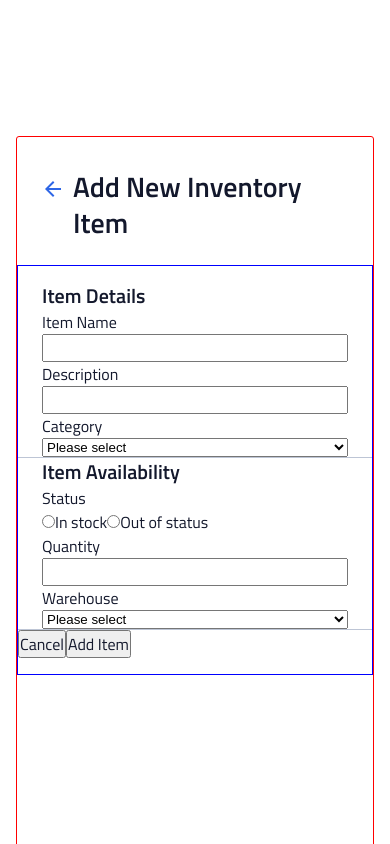
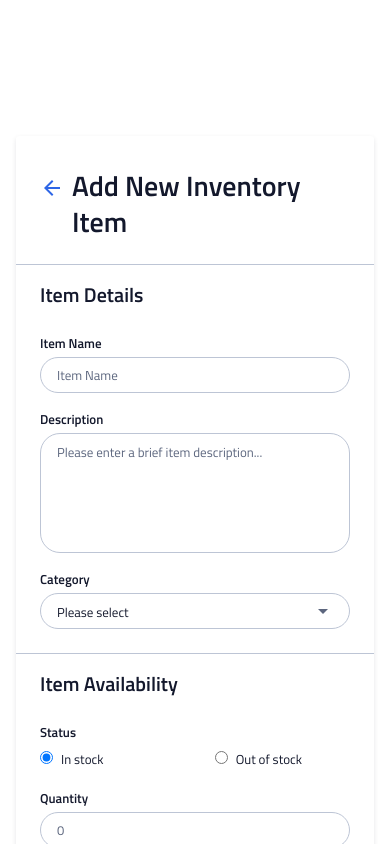
Before and after one commit to oikantik/team-two-instock, a React (Create React App) app in the folder client/: page /inventory/1 in a window 390 px wide. Shown: the top 844 px of the page. Built offline with nearby package versions, Linux system fonts and the light colour scheme.

Commit message:
Add styleing for mobile

```diff
--- a/client/src/components/AddInventoryItem/AddInventoryItem.js
+++ b/client/src/components/AddInventoryItem/AddInventoryItem.js
@@ -3,52 +3,131 @@ import './AddInventoryItem.scss'
 
 import backArrow from "../../assets/icons/arrow-back-24px.svg";
 
-const AddInventoryItem = () => {
+class AddInventoryItem extends React.Component {
+    render() {
         return (
             <div className="add-inventory-item">
+                {/* HEADING STARTS */}
                 <div className="add-inventory-item__heading">
                     <img className="add-inventory-item__heading-icon" src={backArrow} alt="Go back arrow" />
                     <h1 className="add-inventory-item__heading-text">Add New Inventory Item</h1>
                 </div>
+                {/* FORM STARTS */}
                 <form className="add-inventory-item__form">
+                    {/* ITEM DETAILS SECTION */}
                     <fieldset className="add-inventory-item__fieldset">
                         <legend className="add-inventory-item__legend">Item Details</legend>
-                    <label for="itemName">Item Name</label>
-                    <input name="itemName" id="itemName" type="text"/>
-                    <label for="itemDescription">Description</label>
-                    <input name="itemDescription" id="itemDescription" type="text"/>
-                    <label for="itemCategory">Category</label>
-                    <select name="itemCategory" id="itemCategory">
+                        <label
+                            className="add-inventory-item__label"
+                            for="itemName">
+                                Item Name
+                        </label>
+                        <input
+                            className="add-inventory-item__text-input"
+                            name="itemName" id="itemName"
+                            type="text"
+                            placeholder="Item Name"
+                            required/>
+                        <label
+                            className="add-inventory-item__label"
+                            for="itemDescription">
+                                Description
+                        </label>
+                        <textarea
+                            className="add-inventory-item__text-input add-inventory-item__text-input--textarea"
+                            name="itemDescription"
+                            id="itemDescription"
+                            placeholder="Please enter a brief item description..."
+                            required/>
+                        <label
+                            className="add-inventory-item__label"
+                            for="itemCategory">
+                                Category
+                        </label>
+                        <select
+                            className="add-inventory-item__text-input add-inventory-item__text-input--select"
+                            name="itemCategory"
+                            id="itemCategory"
+                            required>
                                 <option value="">Please select</option>
                                 <option value="test1">test1</option>
                                 <option value="test2">test2</option>
                         </select>
                     </fieldset>
+                    {/* ITEM AVAILABILITY SECTION */}
                     <fieldset className="add-inventory-item__fieldset">
                         <legend className="add-inventory-item__legend">Item Availability</legend>
                         <fieldset className="add-inventory-item__radio">
-                        <legend className="add-inventory-item__radio-legend">Status</legend>
-                        <input name="itemStatus" id="itemStatus" type="radio" />
-                        <label for="itemStatus">In stock</label>
-                        <input name="itemStatus" id="itemStatus" type="radio" />
-                        <label for="itemStatus">Out of status</label>
+                            <legend
+                                className="add-inventory-item__label add-inventory-item__label--radio">
+                                    Status
+                            </legend>
+                            <div className="add-inventory-item__radio-group">
+                                <input
+                                    className="add-inventory-item__radio-input"
+                                    name="itemStatus"
+                                    id="itemStatus"
+                                    type="radio"
+                                    checked />
+                                <label
+                                    className="add-inventory-item__radio-label"
+                                    for="itemStatus">
+                                        In stock
+                                </label>
+                            </div>
+                            <div className="add-inventory-item__radio-group">
+                                <input
+                                    className="add-inventory-item__radio-input"
+                                    name="itemStatus"
+                                    id="itemStatus"
+                                    type="radio" />
+                                <label
+                                    className="add-inventory-item__radio-label"
+                                    for="itemStatus">
+                                        Out of stock
+                                </label>
+                            </div>
                         </fieldset>
-                    <label for="itemQuantity">Quantity</label>
-                    <input name="itemQuantity" id="itemQuantity" type="text"/>
-                    <label for="itemWarehouse">Warehouse</label>
-                    <select name="itemWarehouse" id="itemWarehouse">
+                        <label
+                            className="add-inventory-item__label"
+                            for="itemQuantity">
+                                Quantity
+                        </label>
+                        <input
+                            className="add-inventory-item__text-input"
+                            name="itemQuantity"
+                            id="itemQuantity"
+                            type="number"
+                            placeholder="0"
+                            required/>
+                        <label  className="add-inventory-item__label" for="itemWarehouse">Warehouse</label>
+                        <select
+                            className="add-inventory-item__text-input add-inventory-item__text-input--select"
+                            name="itemWarehouse"
+                            id="itemWarehouse"
+                            required>
                                 <option value="">Please select</option>
                                 <option value="test1">test1</option>
                                 <option value="test2">test2</option>
                         </select>
                     </fieldset>
-                <div>
-                    <button type="reset">Cancel</button>
-                    <button type="submit">Add Item</button>
+                    {/* BUTTONS */}
+                    <div className="add-inventory-item__button-group">
+                        <button
+                            className="add-inventory-item__button add-inventory-item__button--secondary"
+                            type="reset">
+                                Cancel
+                        </button>
+                        <button
+                            className="add-inventory-item__button"
+                            type="submit">
+                                + Add Item
+                        </button>
                     </div>
                 </form>
             </div>
         );
+    }
 };
 
 export default AddInventoryItem;
--- a/client/src/components/AddInventoryItem/AddInventoryItem.scss
+++ b/client/src/components/AddInventoryItem/AddInventoryItem.scss
@@ -2,39 +2,33 @@
 @import '../../partials/typography';
 
 .add-inventory-item {
-    position: relative;
+    position: absolute;
     top: 136px;
     width: calc(100% - 2rem);
     height: 874px;
-    border: 1px solid red;
     border-radius: 3px;
-    margin: auto;
+    box-shadow: 0px 2px 5px rgba(19, 24, 44, 0.1);
+    margin: 0 calc( (100vw - (100vw - 2rem)) / 2);
     background-color: color(global-white);
 
     &__heading {
         position: relative;
         display: flex;
-        justify-content: baseline;
         align-items: flex-start;
         padding: 1.5rem;
         padding-top: 2rem;
-        // padding: 2rem 1.5rem 1.5rem 1.75rem;
-    }
+        border-bottom: 1px solid color(borders);
+        margin-bottom: 1rem;
 
-    &__heading-icon {
+        &-icon {
             position: relative;
             top: 0.5rem;
             margin-right: 0.5rem;
-
         }
 
-    &__heading-text {
+        &-text {
             @include m-h1;
         }
-
-    &__form {
-        padding: 1rem 0;
-        border: 1px solid blue;
     }
 
     &__fieldset {
@@ -42,14 +36,109 @@
         flex-direction: column;
         padding: 0 1.5rem;
         border: none;
+
+        // targets the "Item Details" fieldset
+        &:nth-child(1) {
             border-bottom: 1px solid color(borders);
+            margin-bottom: 1rem;
+        }
+
+        // targets the last child element within each fieldset
+        > :last-child {
+            margin-bottom: 1.5rem;
+        }
     }
 
     &__legend {
         @include m-h2;
+        margin-bottom: 1.5rem;
+    }
+
+    &__label {
+        @include m-h3;
+        margin-bottom: 0.25rem;
+
+        &--radio {
+            width: 100%;
+        }
+    }
+
+    &__text-input {
+        @include m-p2;
+        width: 100%;
+        height: 36px;
+        padding: 0.5rem 1rem;
+        border: 1px solid color(borders);
+        border-radius: 20px;
+        outline: none;
+        margin-bottom: 1rem;
+
+        &::placeholder {
+            @include m-p2;
+            color: color(table-header-text);
+        }
+
+        &--textarea {
+            height: 120px;
+            resize: none;
+        }
+
+        &--select {
+            @include m-p2;
+            font-family: $base-font-family;
+            color: color(global-black);
+            background-color: color(global-white);
+            background-image: url(../../assets/icons/arrow-drop-down-24px.svg);
+            background-repeat: no-repeat;
+            background-position: 95% 50%;
+            appearance: none;
+        }
     }
 
     &__radio {
+       display: flex;
+       flex-wrap: wrap;
+       justify-content: space-between;
+       align-items: center;
+       width: calc(100% - 48px);
        border: 0;
+       margin-bottom: 1.125rem;
+
+       &-group {
+           display: inline-block;
+       }
+
+       &-input {
+           padding: 0.5rem;
+           margin-right: .5rem;
+       }
+
+       &-label {
+           @include m-p2;
        }
    }
+
+   &__button-group {
+       display: flex;
+       justify-content: space-between;
+       padding: 1rem 1.5rem;
+       background-color: color(page-bg);
+   }
+
+   &__button {
+       @include m-p2;
+       width: calc(50% - 8.5px);
+       padding: .5rem 0;
+       border-radius: 20px;
+       border: none;
+       outline: none;
+       color: color(global-white);
+       background-color: color(interactive);
+
+       &--secondary {
+           border: 1px solid color(borders);
+           color: color(global-black);
+           background-color: color(global-white);
+       }
+   }
+}
```
Also changed, not shown: client/src/assets/icons/arrow-drop-down-24px.svg (added), 1 other file (tests, documents, lock files or other folders). Lines whose indentation alone changed are shown as unchanged.
